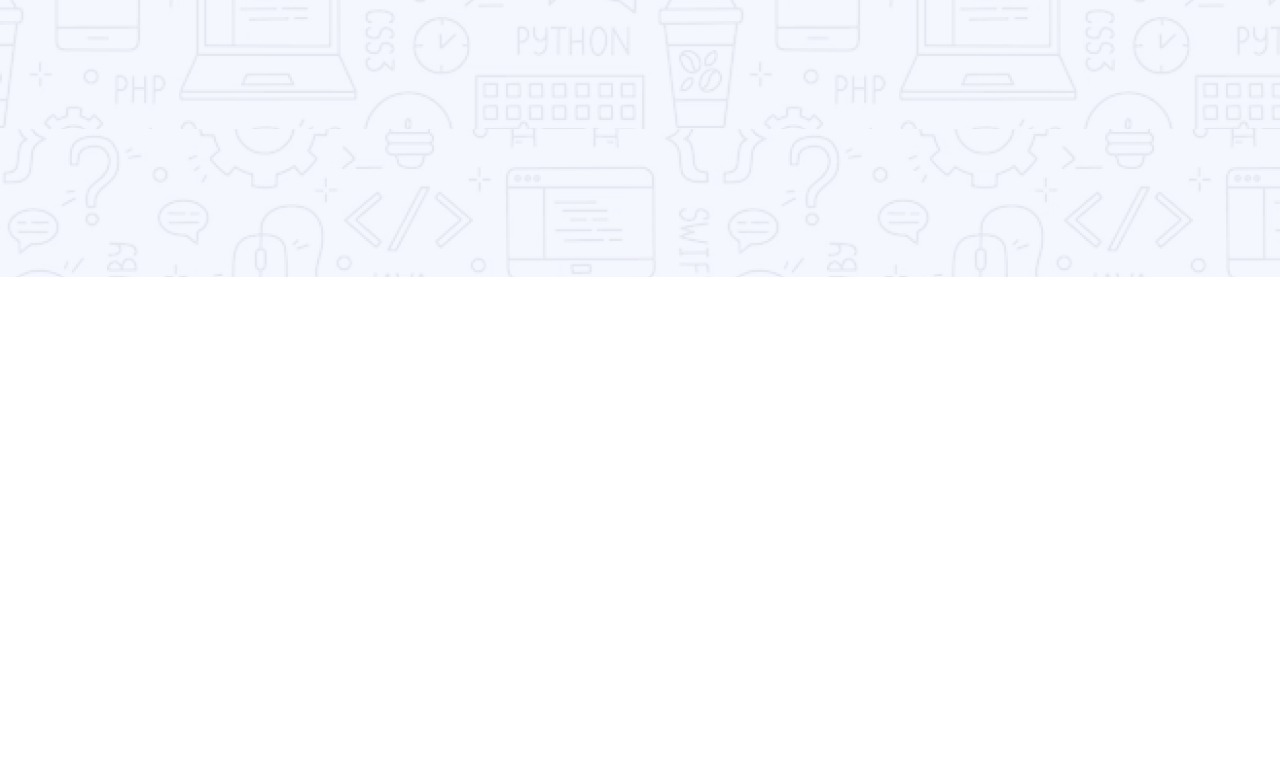
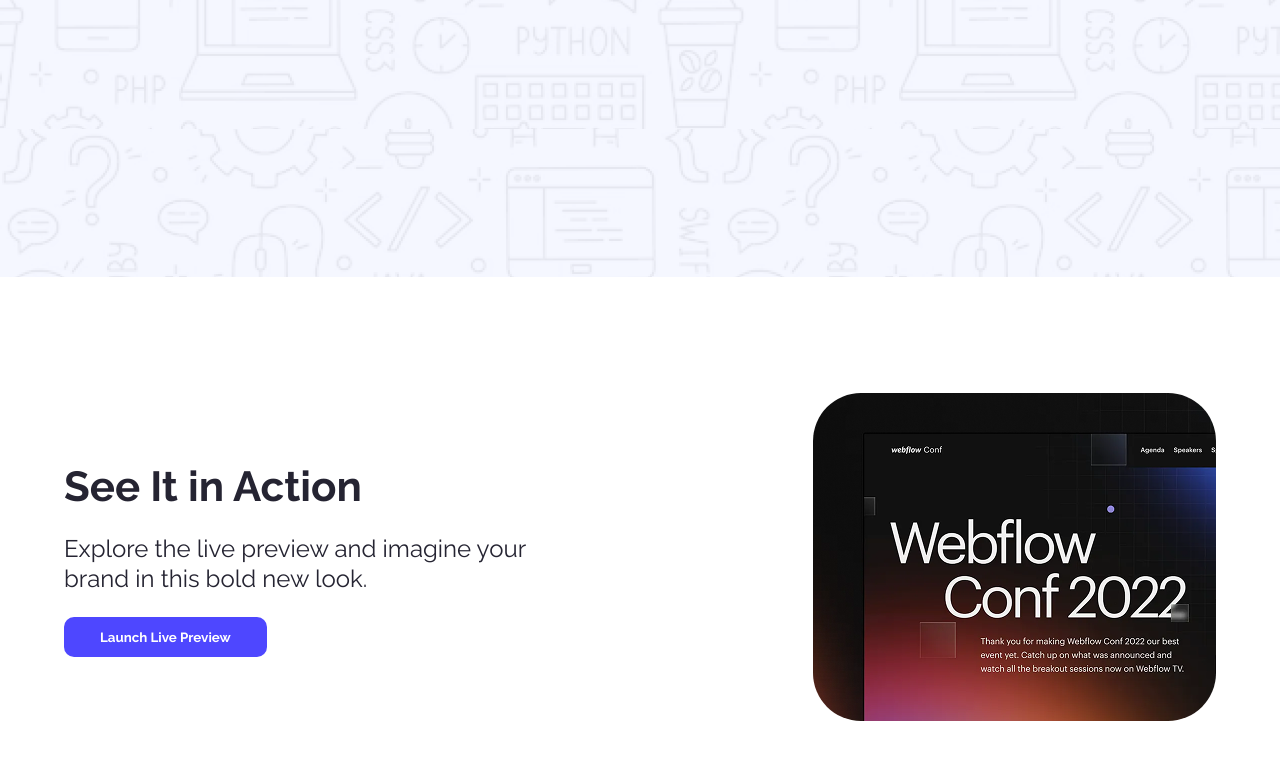
Before and after one commit to SubrotoKumar7/templatestore, a plain HTML site: page index.html in a window 1280 px wide. Shown: the part 523-1282 px from the top of the page. Before the commit the page ends 800 px from the top, so only its background shows below. Drawn offline with Linux system fonts and the light colour scheme.

Commit message:
action section added

```diff
--- a/index.html
+++ b/index.html
@@ -23,5 +23,20 @@
             </div>
         </div>
     </header>
+
+    <main class="main-area">
+        <div class="container">
+            <section class="action-container">
+                <div class="action-content">
+                    <h2 class="action-title">See It in Action</h2>
+                    <p class="action-description">Explore the live preview and imagine your brand in this bold new look.</p>
+                    <button class="primary-btn">Launch Live Preview</button>
+                </div>
+                <div class="action-img">
+                    <img src="assets/wc-mini.png" alt="Webflow conf image">
+                </div>
+            </section>
+        </div>
+    </main>
 </body>
 </html>
--- a/style.css
+++ b/style.css
@@ -66,3 +66,29 @@
     margin: 37px auto 0;
     display: block;
 }
+
+/* main style */
+.action-container{
+    display: flex;
+    justify-content: space-between;
+    align-items: center;
+    gap: 220px;
+    margin: 116px 0;
+    font-family: "Raleway", sans-serif;
+}
+
+.action-content .action-title{
+    font-size: 42px;
+    color: #252432;
+}
+
+.action-content .action-description{
+    font-size: 24px;
+    color: #252432;
+    line-height: 30px;
+    margin: 23px 0;
+}
+
+.action-img img{
+    border-radius: 48px;
+}
```
